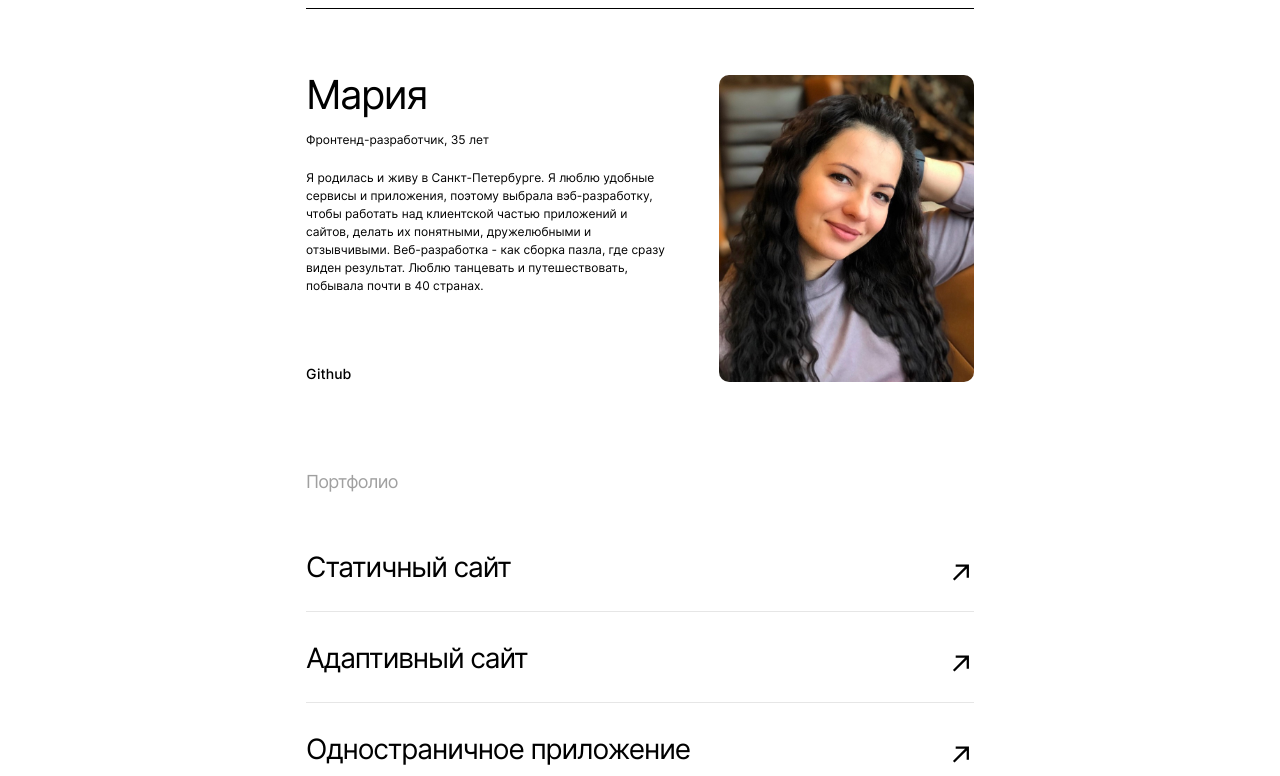
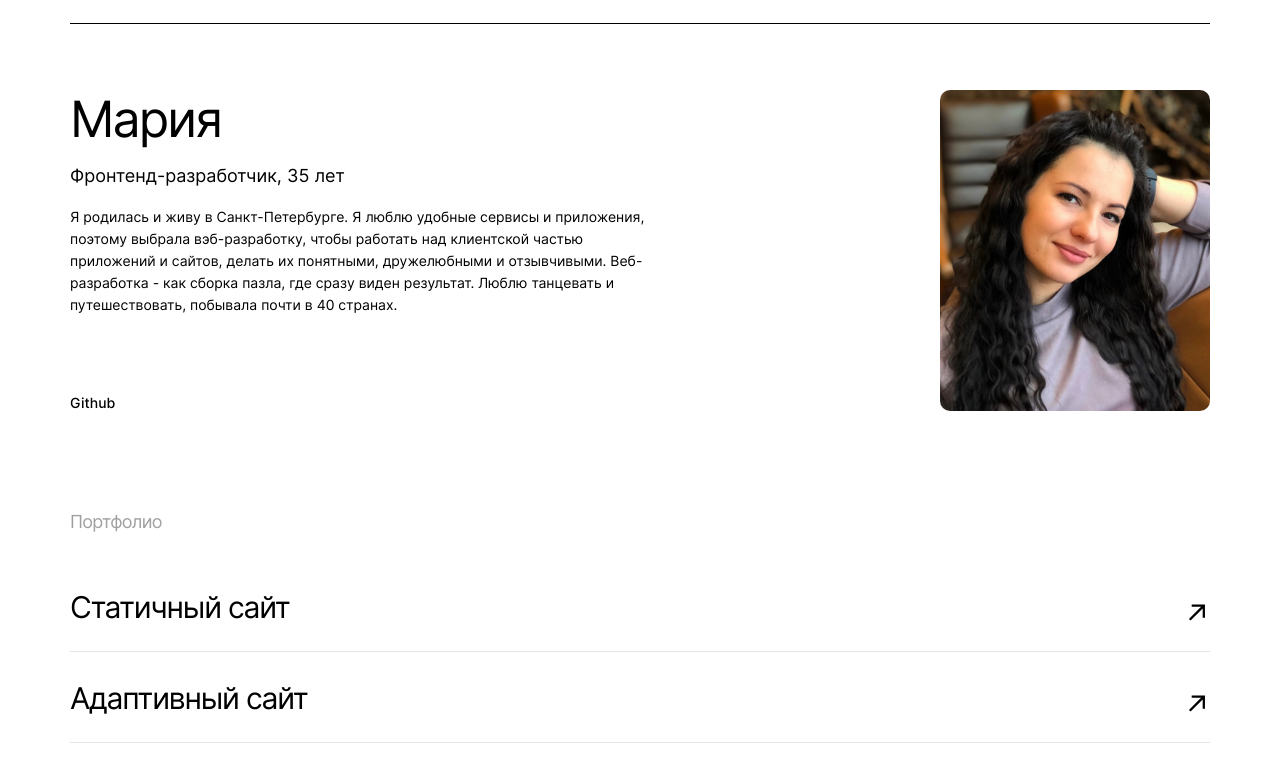
Before and after one commit to Maryk1007/movies-explorer-frontend, a React (Create React App) app: page / in a window 1280 px wide. Shown: the part 1948-2724 px from the top of the page. Built offline with nearby package versions, Linux system fonts and the light colour scheme.

Commit message:
finish adaptive 1280px for promo

```diff
--- a/src/components/AboutMe/AboutMe.css
+++ b/src/components/AboutMe/AboutMe.css
@@ -5,6 +5,7 @@
 }
 
 .about-me__title {
+  margin: 0;
   font-weight: 400;
   font-size: 18px;
   line-height: 1.25;
@@ -23,6 +24,7 @@
 }
 
 .about-me__name {
+  margin: 0;
   font-weight: 400;
   font-size: 30px;
   line-height: 1.2;
@@ -32,6 +34,7 @@
 }
 
 .about-me__description {
+  margin: 0;
   font-weight: 400;
   font-size: 11px;
   line-height: 1.45;
@@ -41,6 +44,7 @@
 }
 
 .about-me__biography {
+  margin: 0;
   font-weight: 400;
   font-size: 11px;
   line-height: 1.45;
@@ -49,6 +53,7 @@
 }
 
 .about-me__list {
+  margin: 0;
   display: flex;
   flex-direction: row;
   padding: 0;
@@ -77,6 +82,7 @@
 
   .about-me__title {
     font-size: 22px;
+    padding-bottom: 23px;
     margin-bottom: 66px;
   }
 
@@ -108,3 +114,34 @@
     margin-bottom: 69px;
   }
 }
+
+@media (min-width: 1280px) {
+  .about-me {
+    max-width: 1140px;
+    margin-bottom: 101px;
+  }
+
+  .about-me__name {
+    font-size: 50px;
+    line-height: 1.16;
+    margin-bottom: 18px;
+  }
+
+  .about-me__description {
+    font-size: 18px;
+    line-height: 1.11;
+    max-width: 600px;
+  }
+
+  .about-me__biography {
+    font-size: 14px;
+    line-height: 1.57;
+    max-width: 600px;
+    margin-bottom: 77px;
+  }
+
+  .about-me__avatar {
+    width: 270px;
+    height: 321px;
+  }
+}
--- a/src/components/Footer/Footer.css
+++ b/src/components/Footer/Footer.css
@@ -99,6 +99,7 @@
     left: 0;
     font-size: 13px;
     line-height: 1.23;
+    color: #000000;
   }
 }
 
@@ -106,4 +107,9 @@
   .footer {
     margin: 0 70px 20px;
   }
+
+  .footer__title {
+    padding-bottom: 20px;
+    margin-bottom: 20px;
+  }
 }
--- a/src/components/Portfolio/Portfolio.css
+++ b/src/components/Portfolio/Portfolio.css
@@ -90,3 +90,15 @@
     background-size: 18px;
   }
 }
+
+@media (min-width: 1280px) {
+  .portfolio {
+    max-width: 1140px;
+    margin-bottom: 125px;
+  }
+
+  .portfolio__subtitle {
+    font-size: 30px;
+    line-height: 1.67;
+  }
+}
--- a/src/components/Techs/Techs.css
+++ b/src/components/Techs/Techs.css
@@ -98,6 +98,7 @@
   .techs {
     max-width: 1140px;
     padding: 100px 70px;
+    margin-bottom: 110px;
   }
 
   .techs__title {
```
